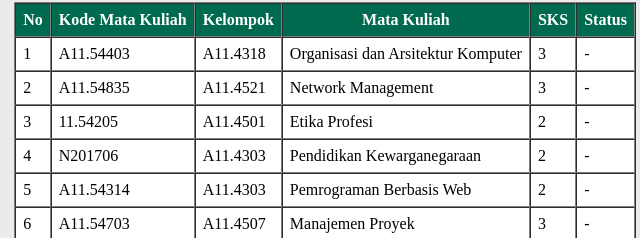
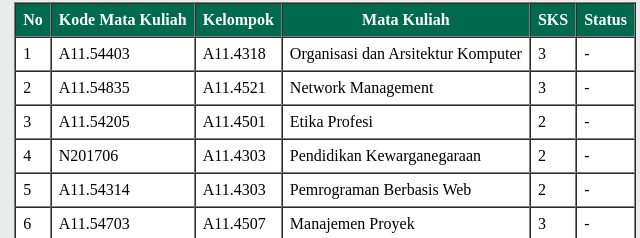
Before and after one commit to adityasrizky/pem-web2021, a plain HTML site: page repo-minggu2/biodata.html in a window 1280 px wide. Shown: the part 466-704 px from the top of the page, 315-955 px from the left. Drawn offline with Linux system fonts and the light colour scheme.

Commit message:
Update typo biodata.html

```diff
--- a/repo-minggu2/biodata.html
+++ b/repo-minggu2/biodata.html
@@ -86,7 +86,7 @@
                 </tr>
                 <tr>
                     <td>3</td>
-                    <td>11.54205</td>
+                    <td>A11.54205</td>
                     <td>A11.4501</td>
                     <td>Etika Profesi</td>
                     <td>2</td>
```
